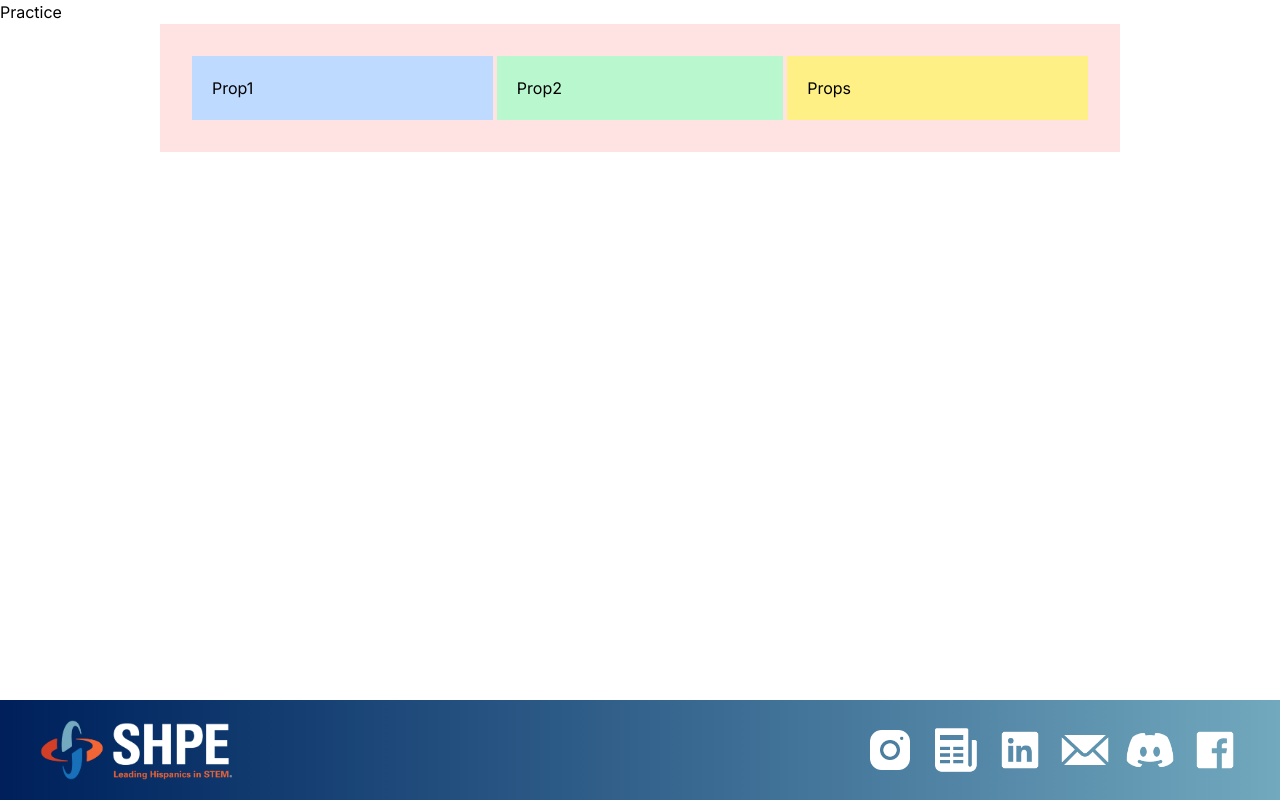
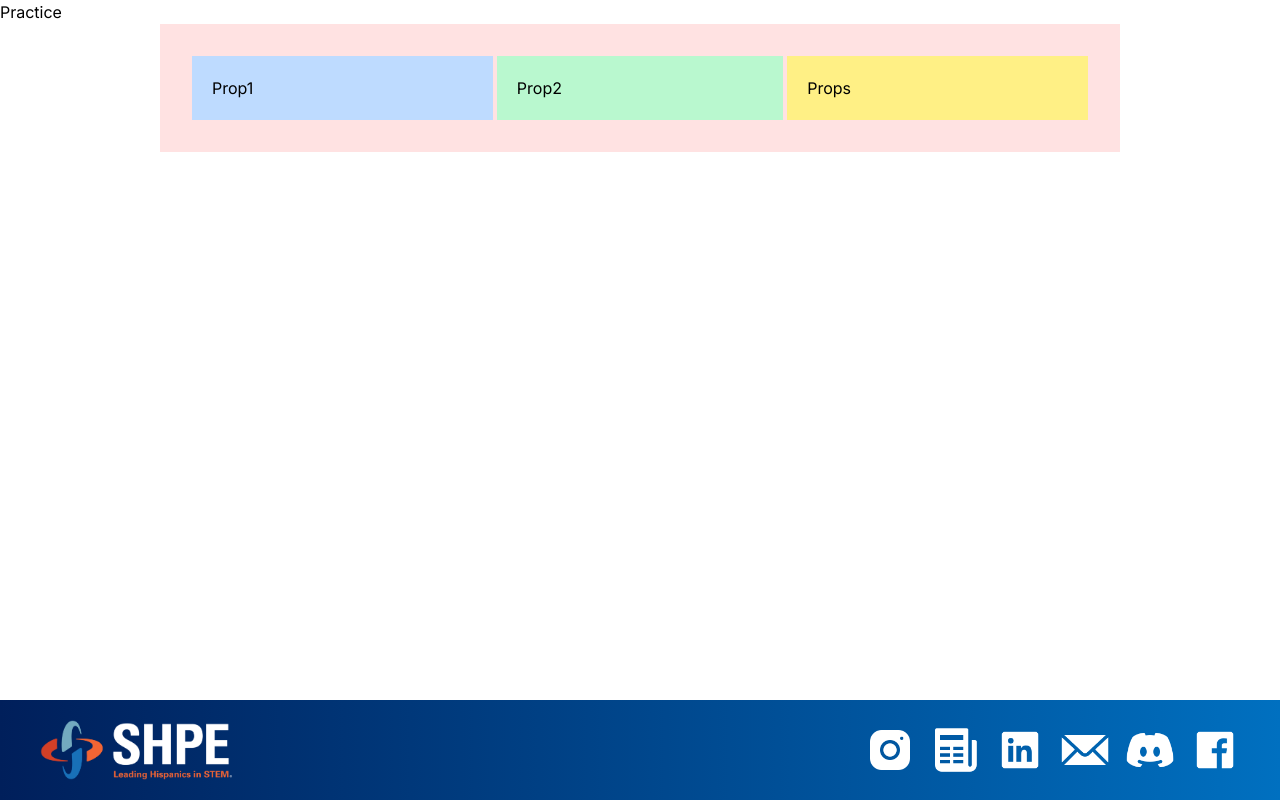
Before and after one commit to acm-ucr/shpe-website, a Next.js app: page / in a window 1280 px wide. Built offline with nearby package versions, Linux system fonts and the light colour scheme.

Commit message:
added color for gradient in footer

```diff
--- a/src/app/globals.css
+++ b/src/app/globals.css
@@ -34,6 +34,7 @@
   --color-shpe-orange-600: #d33a02;
   --color-shpe-orange-500: #fd652f;
   --color-shpe-blue-200: #001f5b;
+  --color-shpe-blue-150: #0070C0;
   --color-shpe-blue-100: #003da5;
   --color-shpe-blue-050: #72a9be;
   --color-shpe-red-100: #e22726;
--- a/src/components/board/footer.tsx
+++ b/src/components/board/footer.tsx
@@ -12,7 +12,7 @@ const iconSize = "h-[50px] w-[50px]";
 
 const Footer = () => {
   return (
-    <div className="from-shpe-blue-200 to-shpe-blue-050 fixed bottom-0 left-0 flex w-full items-center justify-between bg-gradient-to-r px-[40px] py-[20px]">
+    <div className="from-shpe-blue-200 to-shpe-blue-150 fixed bottom-0 left-0 flex w-full items-center justify-between bg-gradient-to-r px-[40px] py-[20px]">
       <Image
         src={shpeFooterLogo}
         alt="FooterLogo"
```
